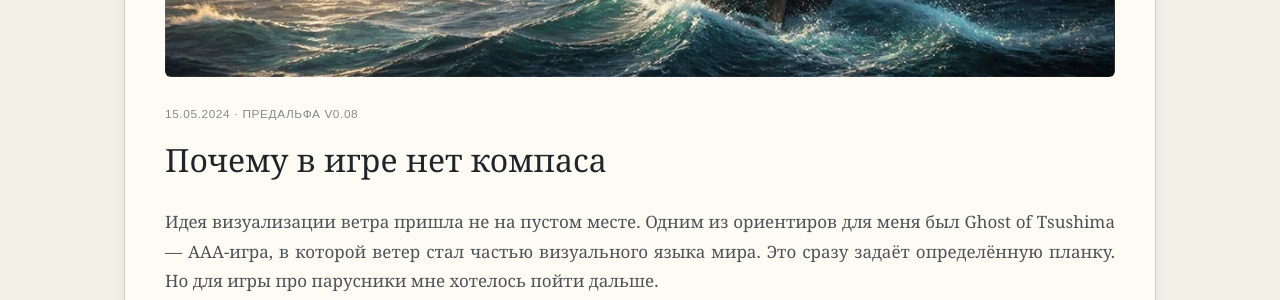
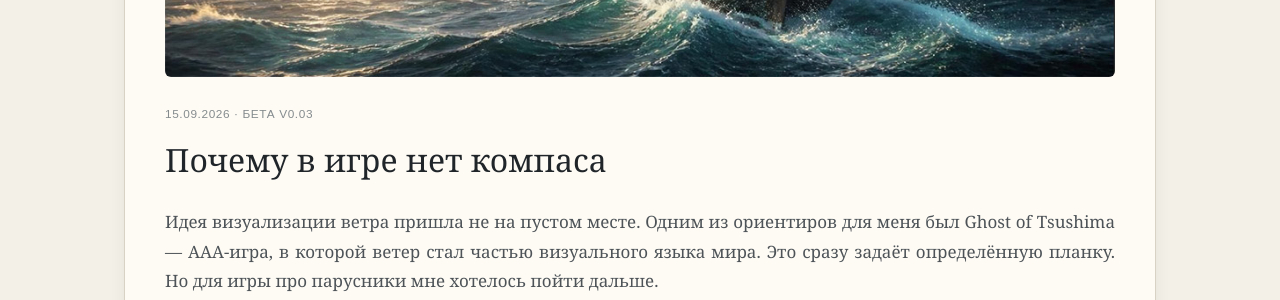
Before and after one commit to tislic/SeaDogsPort, a Jekyll site: the page built from _posts/026-09-15-v003-pochemu-v-igre-net-kompasa.md, in a window 1280 px wide and 900 px high, scrolled down 589 px. Shown: the part 153-453 px from the top of the window. Built offline with Jekyll 4.4.1, drawn with Linux system fonts in a browser that asks for light colours; comment, search, counter and statistics services are not loaded.

Commit message:
Update and rename 2024-05-15-v08.md to 026-09-15-v003-pochemu-v-igre-net-kompasa.md

```diff
--- a/_posts/2024-05-15-v08.md
+++ b/_posts/026-09-15-v003-pochemu-v-igre-net-kompasa.md
@@ -1,9 +1,10 @@
 ---
 layout: post
 title: "Почему в игре нет компаса"
-date: 2024-05-15 21:00:00 +0300
-version: "Предальфа v0.08"
+date: 2026-09-15 21:00:00 +0300
+version: "Бета v0.03"
 excerpt: "Идея визуализации ветра пришла не на пустом месте."
+tags: [Морская часть]
 image: /assets/images/wind-and-sails.jpg
 ---
 
```
